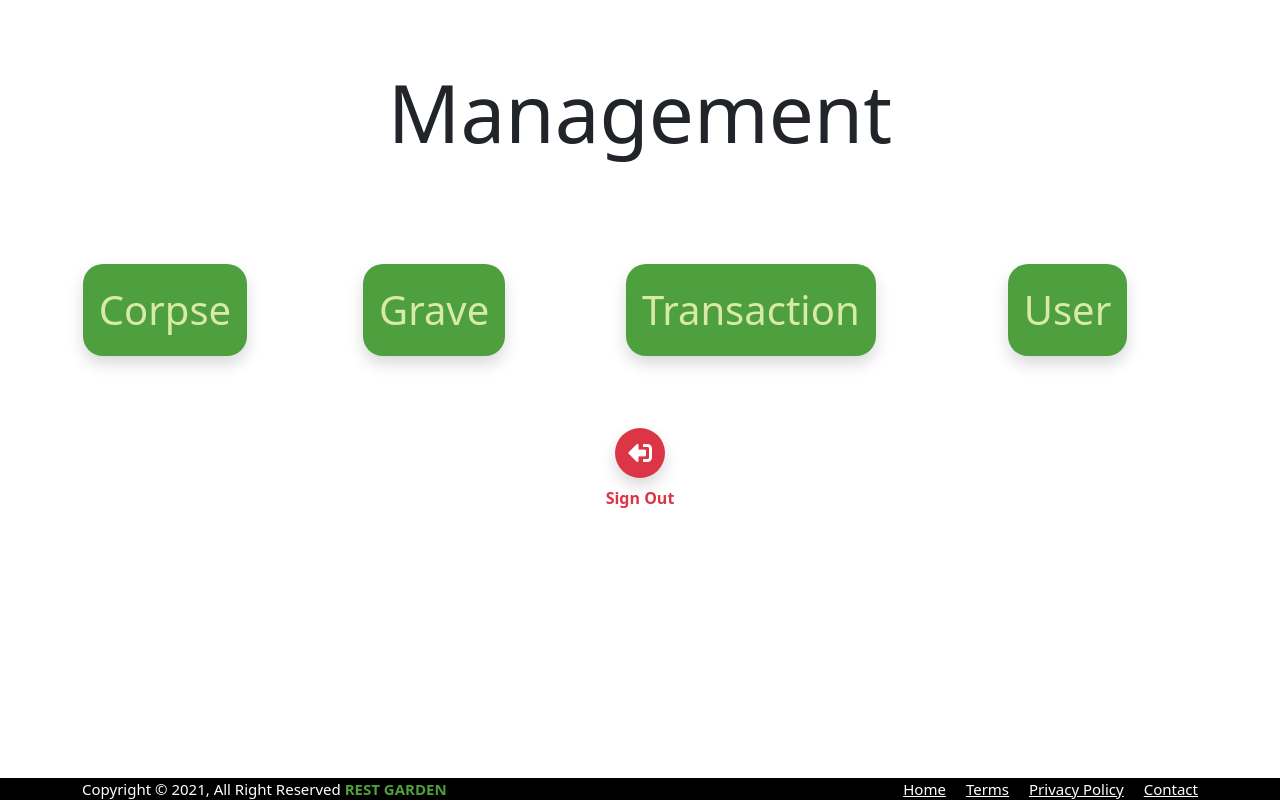
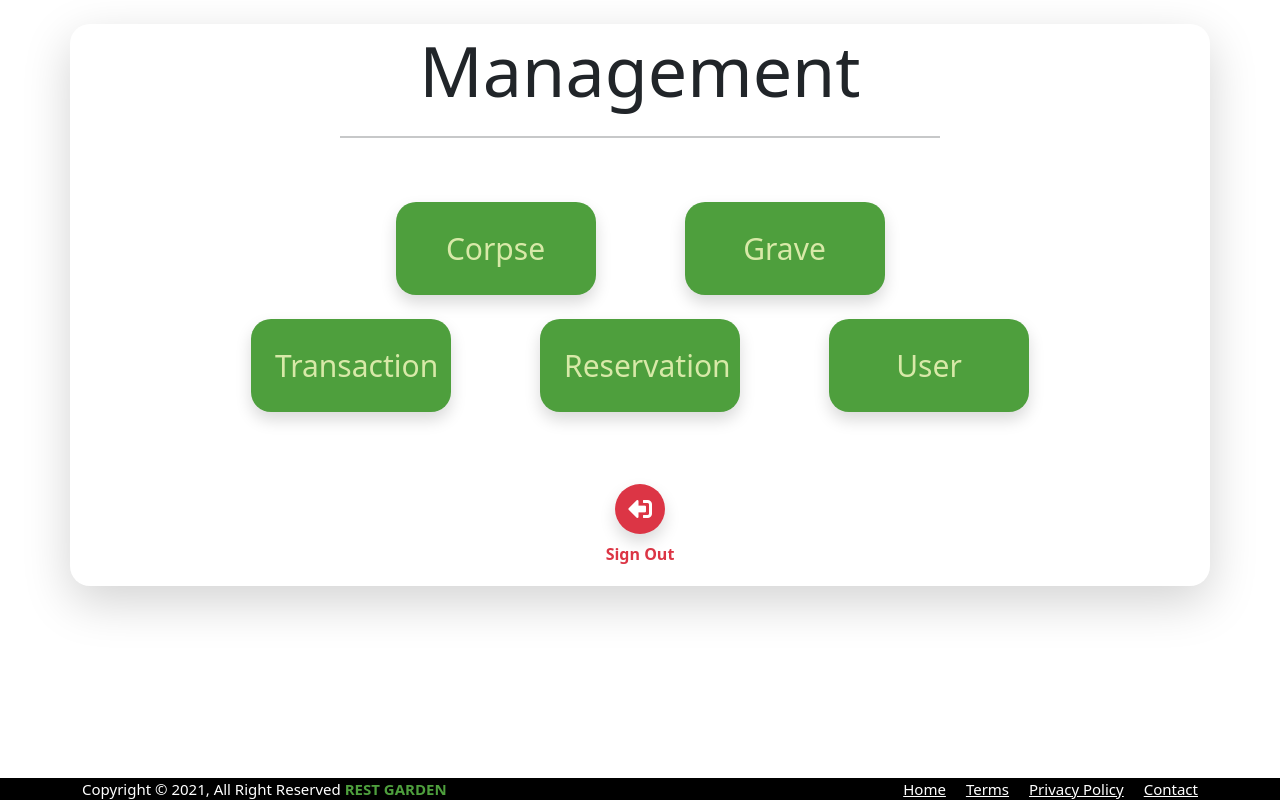
Before and after one commit to yazrip/Rest-Garden, an Angular app: page /dashboard in a window 1280 px wide. Built offline with nearby package versions, Linux system fonts and the light colour scheme.

Commit message:
[YZR][RG-022-FE] Reservation

```diff
--- a/src/app/dashboard/dashboard-routing.module.ts
+++ b/src/app/dashboard/dashboard-routing.module.ts
@@ -7,7 +7,8 @@ const routes: Routes = [
   { path: 'grave', loadChildren: () => import('./grave/grave.module').then(m => m.GraveModule) },
   { path: 'corpse', loadChildren: () => import('./corpse/corpse.module').then(m => m.CorpseModule) },
   { path: 'menu', loadChildren: () => import('./menu/menu.module').then(m => m.MenuModule) },
-  { path: 'transaction', loadChildren: () => import('./transaction/transaction.module').then(m => m.TransactionModule) }];
+  { path: 'transaction', loadChildren: () => import('./transaction/transaction.module').then(m => m.TransactionModule) },
+  { path: 'reservation', loadChildren: () => import('./reservation/reservation.module').then(m => m.ReservationModule) }];
 
 @NgModule({
   imports: [RouterModule.forChild(routes)],
--- a/src/app/dashboard/menu/menu.component.html
+++ b/src/app/dashboard/menu/menu.component.html
@@ -1,24 +1,34 @@
-<div class="container mt-5 mb-3">
+<div class="container mt-4 shadow-lg p-1" style="border-radius: 20px">
     <div class="row">
-        <div class="col d-flex justify-content-center mb-5 mt-3">
-            <h1 style="font-size: 80px;">Management</h1>
+        <div class="col d-flex justify-content-center">
+            <h1 style="font-size: 70px;">Management</h1>
         </div>
     </div>
-    <div class="row mt-5 d-flex justify-content-between">
-        <div class="col-2 d-flex justify-content-center">
-            <button class="shadow btnMenu p-3" [routerLink]="['/corpse']">Corpse</button>
+    <div class="row">
+        <div class="col-12 d-flex justify-content-center">
+            <hr style="width: 600px; height: 2px;">
+        </div>
+    </div>
+    <div class="row mt-5 d-flex justify-content-center">
+        <div class="col-3 d-flex justify-content-center">
+            <button class="shadow btnMenu p-4" [routerLink]="['/dashboard/corpse']">Corpse</button>
         </div>
         <div class="col-3 d-flex justify-content-center">
-            <button class="shadow btnMenu p-3" [routerLink]="['/grave']">Grave</button>
+            <button class="shadow btnMenu p-4" [routerLink]="['/dashboard/grave']">Grave</button>
+        </div>
+    </div>
+    <div class="row mt-4 d-flex justify-content-center">
+        <div class="col-3 d-flex justify-content-center">
+            <button class="shadow btnMenu p-4" [routerLink]="['/dashboard/transaction']">Transaction</button>
         </div>
         <div class="col-3 d-flex justify-content-center">
-            <button class="shadow btnMenu p-3" [routerLink]="['/dashboard/transaction']">Transaction</button>
+            <button class="shadow btnMenu p-4" [routerLink]="['/dashboard/reservation']">Reservation</button>
         </div>
         <div class="col-3 d-flex justify-content-center">
-            <button class="shadow btnMenu p-3" [routerLink]="['/grave']">User</button>
+            <button class="shadow btnMenu p-4" [routerLink]="['/dashboard/user']">User</button>
         </div>
     </div>
-    <div class="row my-4">
+    <div class="row mt-4">
         <div class="col-12 d-flex justify-content-center">
             <button class="fs-4 shadow mt-5 btn-danger btnSignOut" (click)="ngOnSignOut()" [routerLink]="['/']"><i class="fas fa-sign-out-alt d-flex justify-content-center"></i></button>
         </div>
--- a/src/app/dashboard/menu/menu.component.scss
+++ b/src/app/dashboard/menu/menu.component.scss
@@ -1,9 +1,10 @@
 .btnMenu{
-    font-size: 40px;
+    font-size: 30px;
     border-radius: 20px;
     border-style: none;
     background-color: #4E9F3D;
     color: #D8E9A8;
+    width: 200px;
 }
 
 .btnSignOut{
--- /dev/null
+++ b/src/app/dashboard/reservation/model/reservation-model.ts
@@ -0,0 +1,11 @@
+export interface Reservation{
+    id: String
+    graveName: String
+    gravePrice: number
+    userName: String
+    userBalance: number
+    totalSlot: number
+    status: String
+    expiredDate: String
+    description: String
+}
--- /dev/null
+++ b/src/app/dashboard/reservation/reservation.component.html
@@ -0,0 +1,49 @@
+<div class="row">
+    <div class="col-3">
+        <app-sidebar></app-sidebar>
+    </div>
+    <div class="col-9">
+        <div class="card shadow-lg mt-4 mx-3 p-4" style="background-color: #D8E9A8; border-radius: 20px; border-style: none;">
+            <h1 class="mb-5" style="color: #1E5128;"><b>Reservation List</b></h1>
+            <div class="table-responsive">
+                <table class="table table-responsive" style="color: #1E5128;">
+                    <thead class="thead-dark">
+                        <tr class="text-center">
+                            <th scope="col">Id</th>
+                            <th scope="col">User Name</th>
+                            <th scope="col">User Balance</th>
+                            <th scope="col">Grave Name</th>
+                            <th scope="col">Grave Price</th>
+                            <th scope="col">Total Slot</th>
+                            <th scope="col">Expired Date</th>
+                            <th scope="col">Description</th>
+                        </tr>
+                    </thead>
+                    <ng-container *ngIf="reservations.length > 0; else kosong">
+                        <tbody *ngFor="let reservation of reservations">
+                            <tr>
+                                <td>{{ reservation.id }}</td>
+                                <td>{{ reservation.userName }}</td>
+                                <td>{{ reservation.userBalance }}</td>
+                                <td>{{ reservation.graveName }}</td>
+                                <td>{{ reservation.gravePrice }}</td>
+                                <td>{{ reservation.totalSlot }}</td>
+                                <td>{{ reservation.expiredDate }}</td>
+                                <td>{{ reservation.description }}</td>
+                            </tr>
+                        </tbody>
+                    </ng-container>
+                    <ng-template #kosong>
+                        <tbody>
+                            <tr>
+                                <td colspan="8" rowspan="5" class="text-center mt-2 fs-5 fw-bold">
+                                    Data Kosong
+                                </td>
+                            </tr>
+                        </tbody>
+                    </ng-template>
+                </table>
+            </div>
+        </div>
+    </div>
+</div>
--- /dev/null
+++ b/src/app/dashboard/reservation/reservation.component.ts
@@ -0,0 +1,37 @@
+import { Component, OnInit } from '@angular/core';
+import { Observer } from 'rxjs';
+import { delay } from 'rxjs/operators';
+import { Reservation } from './model/reservation-model';
+import { ReservationService } from './service/reservation.service';
+
+@Component({
+  selector: 'app-reservation',
+  templateUrl: './reservation.component.html',
+  styleUrls: ['./reservation.component.scss']
+})
+export class ReservationComponent implements OnInit {
+
+  reservations: Reservation[] = []
+  subscriber?: Observer<any>;
+
+  constructor(private readonly reservationService: ReservationService) { }
+
+  ngOnInit(): void {
+    this.getAll()
+    this.reservationService.listUpdated().subscribe((updated: boolean) => {
+      if (updated) {
+        this.getAll();
+      }
+    });
+  }
+
+  getAll(){
+    this.subscriber = {
+      next: (data: any) => {this.reservations = data, console.log(data)},
+      error: console.error,
+      complete: () => {},
+    };
+
+    this.reservationService.getAll().pipe(delay(500)).subscribe(this.subscriber)
+  }
+}
--- /dev/null
+++ b/src/app/dashboard/reservation/service/reservation.service.ts
@@ -0,0 +1,37 @@
+import { HttpClient } from '@angular/common/http';
+import { Injectable } from '@angular/core';
+import { Subject, Observable, EMPTY } from 'rxjs';
+import { catchError } from 'rxjs/operators';
+import { Reservation } from '../model/reservation-model';
+
+
+@Injectable({
+  providedIn: 'root'
+})
+export class ReservationService {
+
+  readonly storage: Storage = sessionStorage;
+  subject: Subject<boolean> = new Subject<boolean>();
+
+  token: string = sessionStorage.getItem('token') as string;
+
+  constructor(private readonly http: HttpClient) { }
+
+  private handleError(error: any): Observable<any> {
+    console.error(error);
+
+    alert(`Terjadi Kesalahan ${error}`);
+
+    return EMPTY;
+  }
+
+  public getAll(): Observable<Reservation[]> {
+    return this.http
+      .get<Reservation[]>('http://10.10.50.35:8094/reservations')
+      .pipe(catchError((error) => this.handleError(error)));
+  }
+
+  public listUpdated():Observable<boolean> {
+    return this.subject.asObservable();
+  }
+}
```
Also changed, not shown: src/app/dashboard/reservation/reservation-routing.module.ts (added, +14 -0 lines), src/app/dashboard/reservation/reservation.module.ts (added, +19 -0 lines), src/app/shared/components/sidebar/sidebar.component.html (+6 -5 lines), src/app/dashboard/reservation/reservation.component.scss (added), 2 other files (tests, documents, lock files or other folders).
